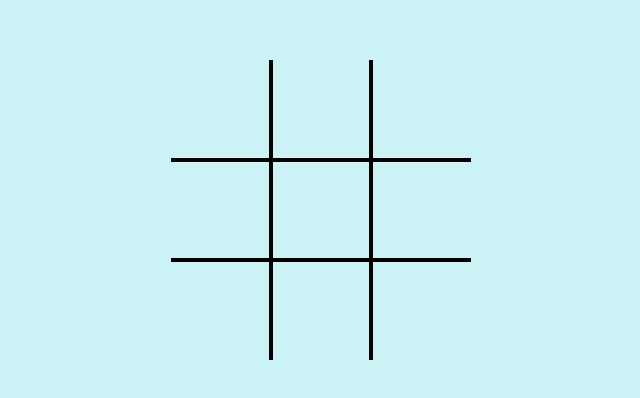
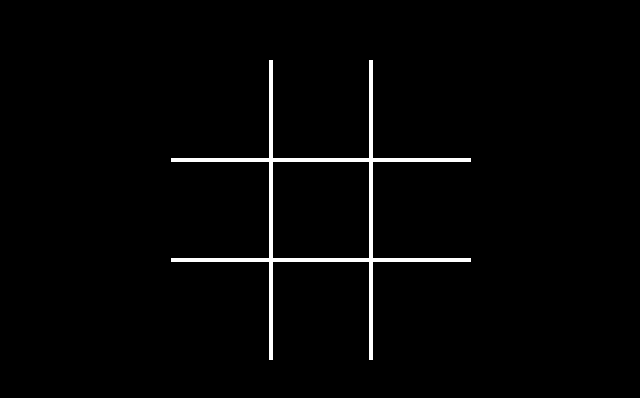
Before and after one commit to Abdulmalik-Dev/tic-tac-toe-game, a plain HTML site: page index.html in a window 1280 px wide. Shown: the part 190-588 px from the top of the page, without its empty margins (319-959 px from the left). Drawn offline with Linux system fonts and the light colour scheme.

Commit message:
Change The Page Style

```diff
--- a/styles/style.scss
+++ b/styles/style.scss
@@ -5,7 +5,7 @@
   box-sizing: border-box;
 }
 body {
-  background-color: #a6eaef94;
+  background-color: black;
 }
 .active {
   opacity: 0.6;
@@ -27,8 +27,9 @@ body {
   -o-transform: translate(-50%, -50%);
 
   div {
+    color: white;
     font-size: 30px;
-    border: 2px solid black;
+    border: 2px solid white;
     display: grid;
     place-items: center;
     user-select: none;
```
Also changed, not shown: styles/style.css, 1 other file.
